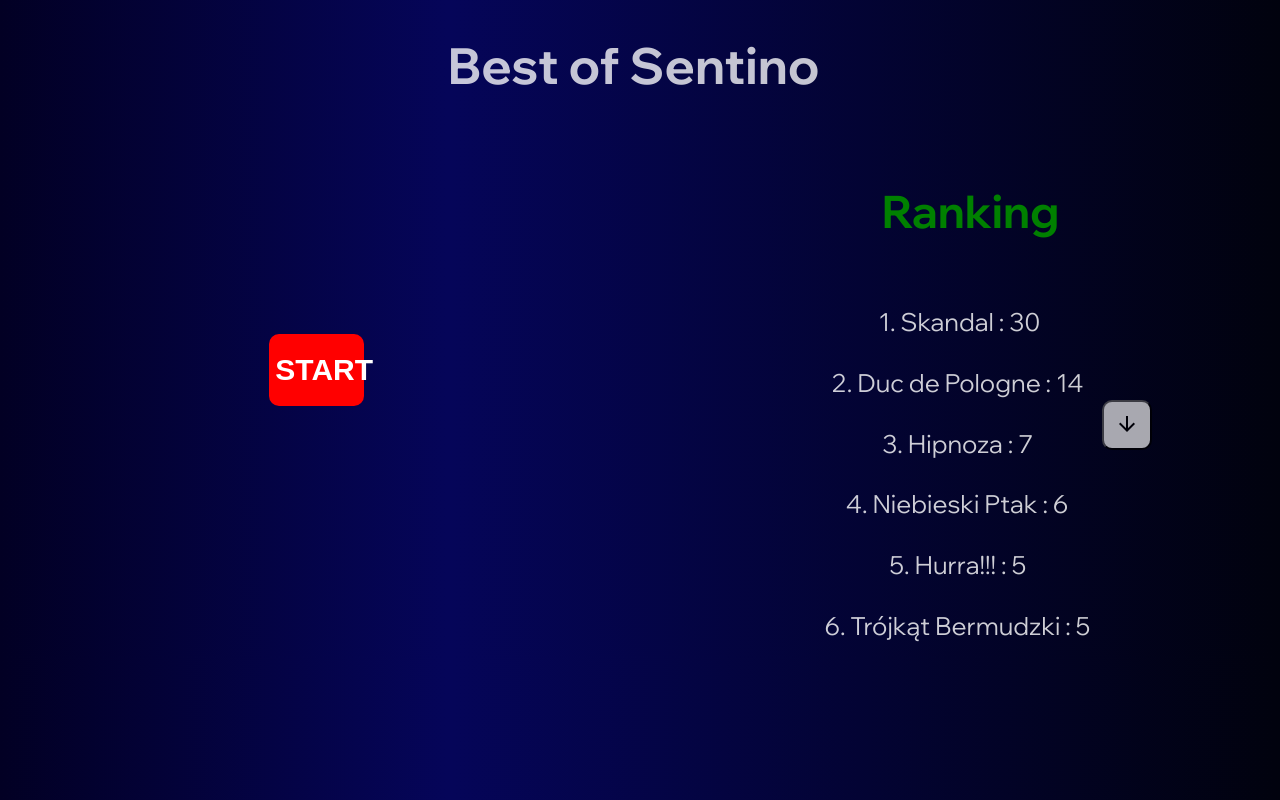
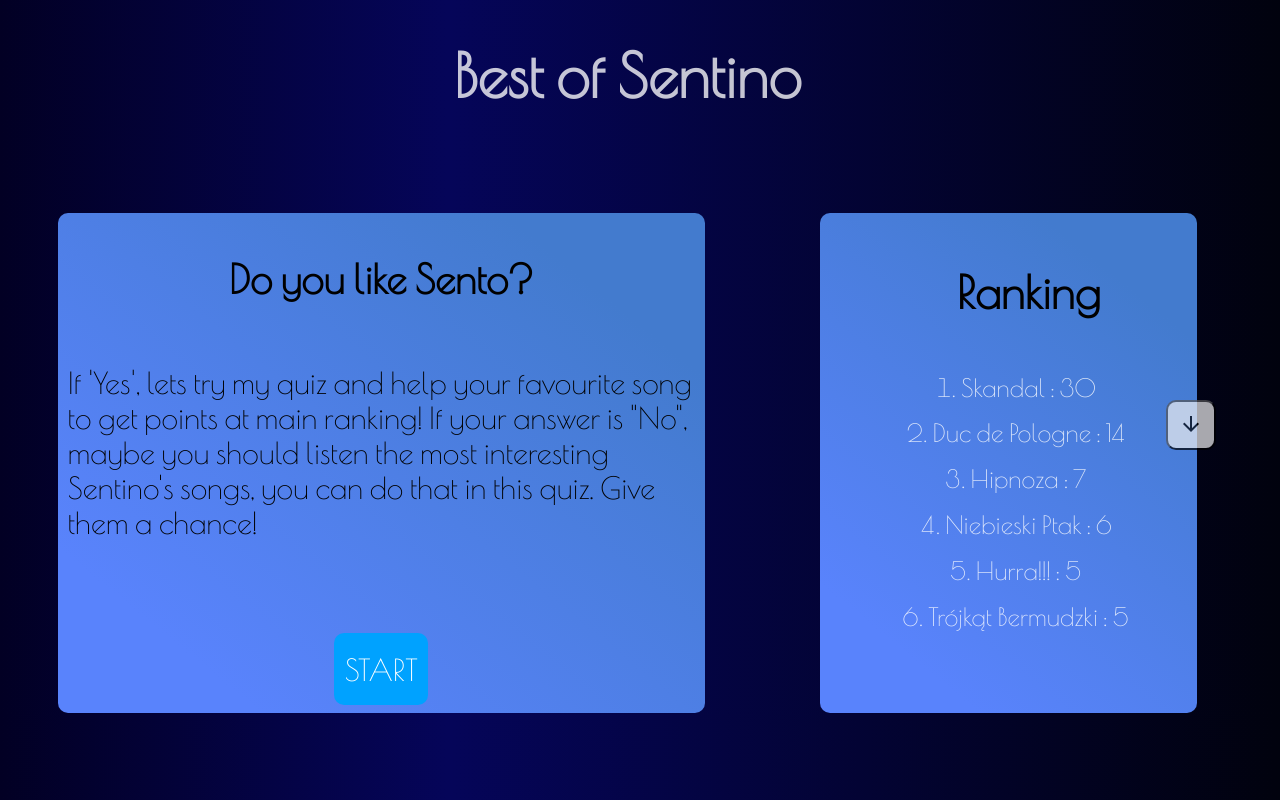
Before and after one commit to KLesiu/BestSong, a Django app: page / in a window 1280 px wide. Run offline with Django 4.2, Linux system fonts and the light colour scheme; data comes from the database, SQL or seed files in the repository; both versions use the stored data as it was after the commit.

Commit message:
Change design, add mobile view

```diff
--- a/sentino/settings.py
+++ b/sentino/settings.py
@@ -128,8 +128,3 @@ STATIC_ROOT = os.path.join(BASE_DIR, 'staticfiles')
 # https://docs.djangoproject.com/en/4.2/ref/settings/#default-auto-field
 
 DEFAULT_AUTO_FIELD = 'django.db.models.BigAutoField'
-
-STATICFILES_DIRS = [
-    BASE_DIR / "static"
-
-]
--- a/templates/index.html
+++ b/templates/index.html
@@ -10,6 +10,8 @@
 <link href="https://fonts.googleapis.com/css2?family=Wix+Madefor+Display:wght@400;700&display=swap" rel="stylesheet">
 <link rel="stylesheet" href="https://fonts.googleapis.com/css2?family=Material+Symbols+Outlined:opsz,wght,FILL,GRAD@48,400,0,0" />
 
+
+<link href="https://fonts.googleapis.com/css2?family=Poiret+One&display=swap" rel="stylesheet">
     <title>BestSong</title>
 
 
@@ -21,40 +23,54 @@
     box-sizing: border-box;
     display: flex;
     flex-wrap: wrap;
-    font-family: 'Wix Madefor Display', sans-serif;
-    justify-content: center;
+    font-family: 'Poiret One', cursive;
+    justify-content: space-around;
     margin: 0;
     padding: 0;
-    width:99vw;
+    width:98vw;
 }
 h1{
     color: rgba(255, 255, 255, 0.774);
-    font-size: 50px;
+    font-size: 60px;
+    font-family: 'Poiret One', cursive;
     text-align: center;
     width: 100%;
 
 }
 main{
-    align-items: center;
-    background: none;
+    align-items: space-around;
+    background-color: rgba(89, 131, 252, 1);
+background-image: linear-gradient(39deg, rgba(89, 131, 252, 1) 16%, rgb(67, 123, 206) 84%);
+border-radius: 10px;
     display: flex;
+    flex-wrap: wrap;
     justify-content: center;
     height: 60vh;
+    margin-top: 5%;
+    padding: 10px;
     width: 50%;
 
 }
+main h2{
+    font-size: 40px;
+}
+main p{
+    font-size: 30px;
+}
 main a{
     height: 15%;
+    margin-top: 10%;
     width: 15%;
 }
 main button{
-    background-color: red;
+    background-color: rgb(0, 162, 255);
     border: 0;
     border-radius: 10px;
     cursor: pointer;
     color: white;
     font-size: 30px;
-    font-weight: 700;
+    font-family: 'Poiret One', cursive;
+
     height: 100%;
     width: 100%;
 
@@ -64,14 +80,21 @@ main button:hover{
 
 }
 aside{
+
     align-items: flex-start;
+    background-color: rgba(89, 131, 252, 1);
+background-image: linear-gradient(39deg, rgba(89, 131, 252, 1) 16%, rgb(67, 123, 206) 84%);
+border-radius: 10px;
     display: flex;
     flex-wrap: wrap;
+    margin-top: 5%;
     justify-content: center;
-    width: 50%;
+
+    width: 30%;
 }
 aside h2{
-    color: green;
+
+    color: black;
     font-size: 45px;
     text-align: center;
     height: 10%;
@@ -96,7 +119,7 @@ aside ol{
     cursor: pointer;
     height: 50px;
 
-    right: 10%;
+    right: 5%;
     top: 50%;
     opacity: 0.7;
     position: fixed;
@@ -108,10 +131,37 @@ aside ol{
  .hidden{
     display: none;
  }
+ @media screen and (max-width:1000px) {
+    main button{
+        font-size: 25px;
+    }
+ }
+ @media screen and (max-width:600px){
+    body{
+        align-items: center;
+        flex-direction: column;
+    }
+    main{
+        width: 90%;
+    }
+    main a{
+        width: 50%;
+    }
+    aside{
+        margin-top: 40%;
+        width: 90%;
+    }
+    #show_all_button{
+        top: 90%;
+    }
+ }
+
 </style>
 <body>
     <h1>Best of Sentino</h1>
     <main>
+        <h2>Do you like Sento?</h2>
+        <p>If 'Yes', lets try my quiz and help your favourite song to get points at main ranking! If your answer is "No", maybe you should listen the most interesting Sentino's songs, you can do that in this quiz. Give them a chance! </p>
         <a href="/game"><button action>START</button></a>
 
     </main>
```
Also changed, not shown: templates/game.html (+42 -4 lines), db.sqlite3.
